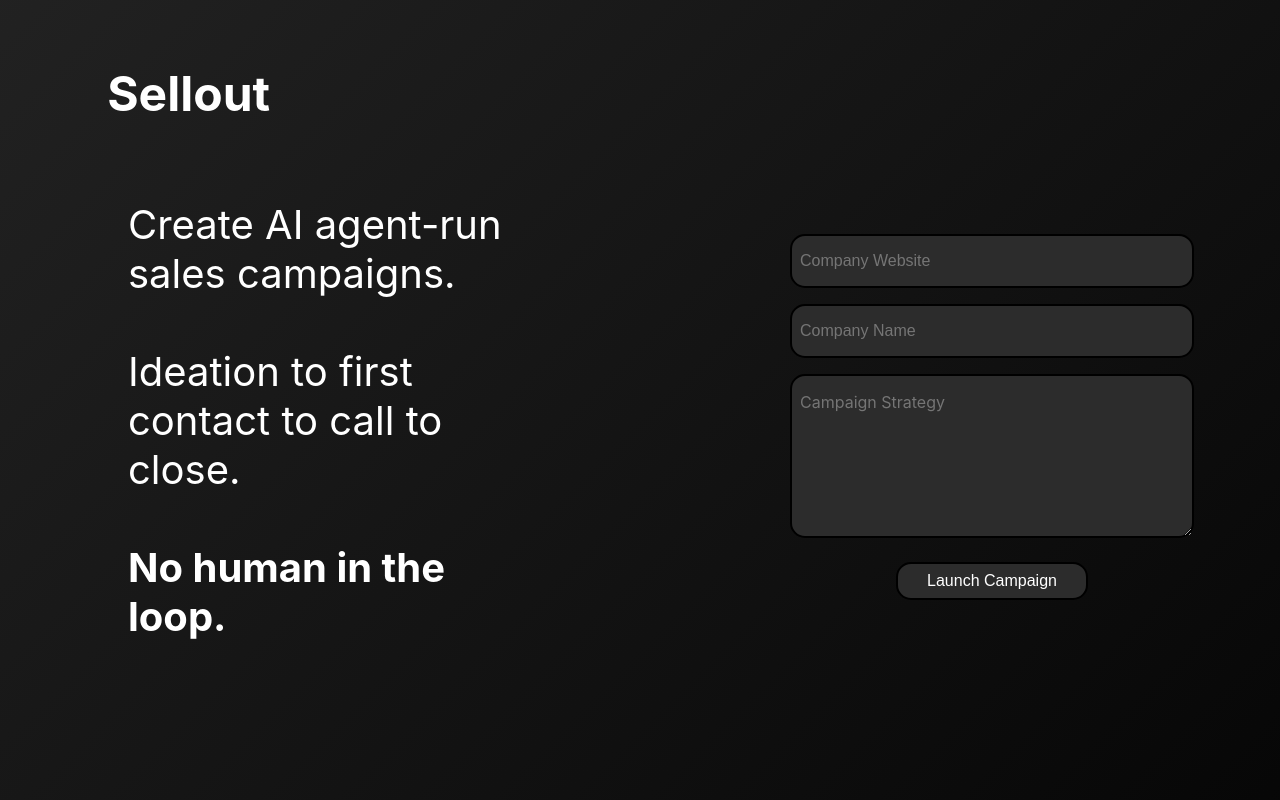
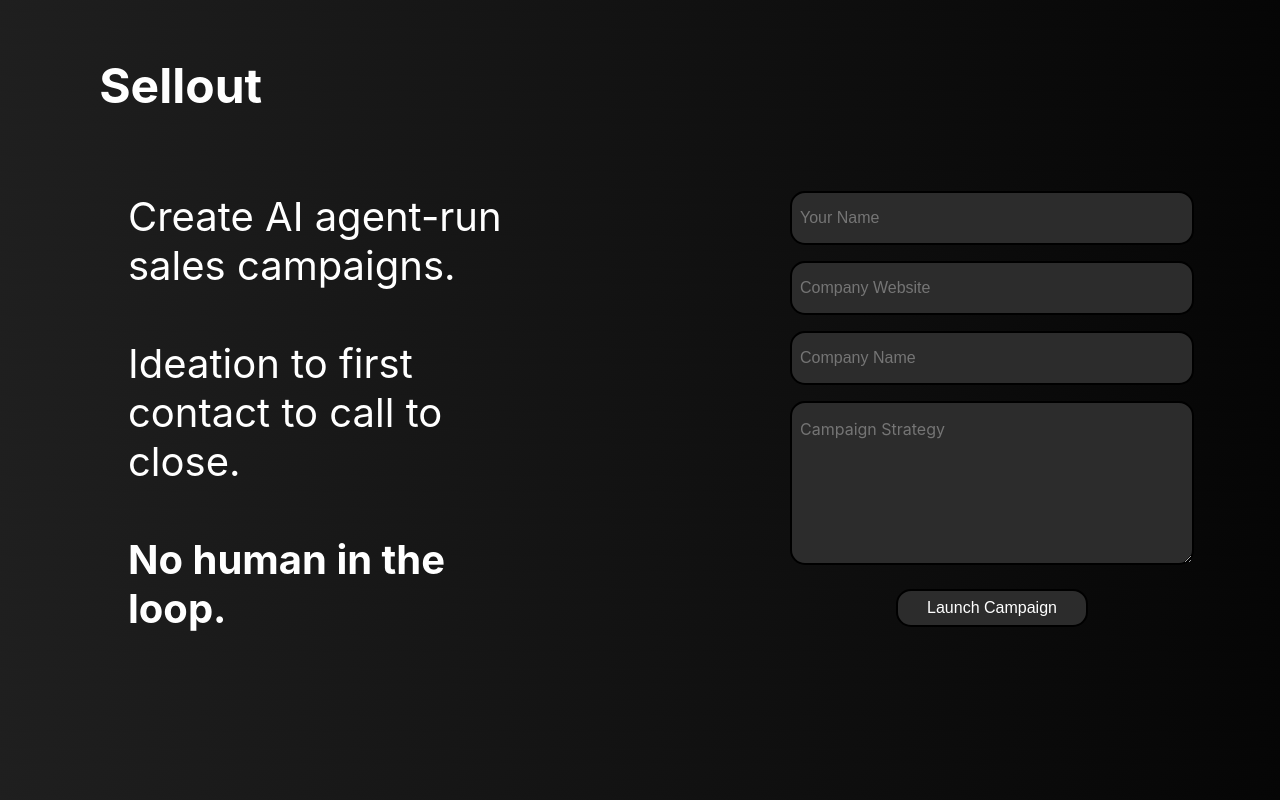
Before and after one commit to ronnachum11/sellout, a Flask app: page / in a window 1280 px wide. Run offline with Flask 3, Linux system fonts and the light colour scheme; some libraries are stand-ins or nearby versions.

Commit message:
Add user name and improve frotend

```diff
--- a/Landing/app.py
+++ b/Landing/app.py
@@ -53,6 +53,7 @@ def start_ai():
         You are an email-writing assistant that writes
         first-contact emails to potential clients.
         """,
+        user_name=data['user_name'],
         company_name=data['company_name'],
         company_kb_id=company_kb_id,
         customer_company_name=customer_data[0]['company'],
@@ -69,7 +70,7 @@ def start_ai():
 
     return jsonify(data)
 
-def on_reply(offer, customer):
+def on_reply():
     print("\n\n\nReplying to Response...")
     print("Reply Sent")
 
--- a/Landing/static/styles.css
+++ b/Landing/static/styles.css
@@ -125,3 +125,12 @@ body {
   .loading-gif {
     width: 3vw;
   }
+
+  #particle-canvas {
+    position: fixed;
+    top: 0;
+    left: 0;
+    width: 100%;
+    height: 100%;
+    z-index: -1;
+  }
--- a/Landing/templates/index.html
+++ b/Landing/templates/index.html
@@ -6,7 +6,7 @@
   <link rel="stylesheet" href="{{ url_for('static', filename='styles.css') }}">
 </head>
 <body>
-
+    <div id="particle-canvas">
         <header>
             <h1>Sellout</h1>
         </header>
@@ -18,6 +18,7 @@
 
             <section id="input-section" class="column">
                 <form id="campaign-form" class="column">
+                    <input type="text" id="your-name" placeholder="Your Name">
                     <input type="text" id="company-website" placeholder="Company Website">
                     <input type="text" id="company-name" placeholder="Company Name">
                     <textarea id="campaign-strategy" placeholder="Campaign Strategy"></textarea>
@@ -25,11 +26,13 @@
                 </form>
             </section>
         </div>
+    </div>
 
   <script>
     document.getElementById('campaign-form').addEventListener('submit', function(e) {
     e.preventDefault();
 
+    var yourName = document.getElementById('your-name');
     var companyWebsite = document.getElementById('company-website');
     var companyName = document.getElementById('company-name');
     var campaignStrategy = document.getElementById('campaign-strategy');
@@ -40,6 +43,7 @@
     var campaignStrategyValue = campaignStrategy.value;
 
     // Disable the inputs and the button
+    yourName.disabled = true;
     companyWebsite.disabled = true;
     companyName.disabled = true;
     campaignStrategy.disabled = true;
@@ -60,6 +64,7 @@
         'Content-Type': 'application/json',
         },
         body: JSON.stringify({
+            your_name: yourName.value,
             company_website: companyWebsiteValue,
             company_name: companyNameValue,
             campaign_strategy: campaignStrategyValue,
@@ -73,5 +78,18 @@
     });
   </script>
 
+    <script src="https://rawgit.com/JulianLaval/canvas-particle-network/master/particle-network.min.js"></script>
+    <script>
+        var canvasDiv = document.getElementById('particle-canvas');
+        var options = {
+            particleColor: '#888',
+            background: 'your_background_image_or_color',
+            interactive: true,
+            speed: 'medium',
+            density: 'high'
+        };
+        var particleCanvas = new ParticleNetwork(canvasDiv, options);
+    </script>
+
 </body>
 </html>
```
Lines whose indentation alone changed are shown as unchanged.
